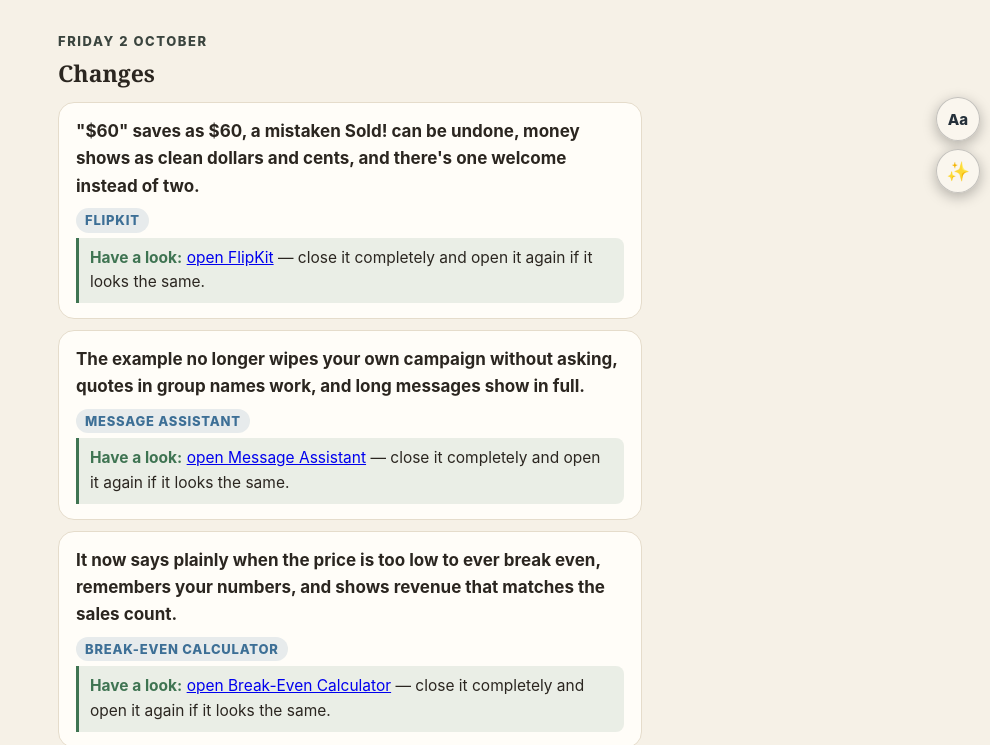
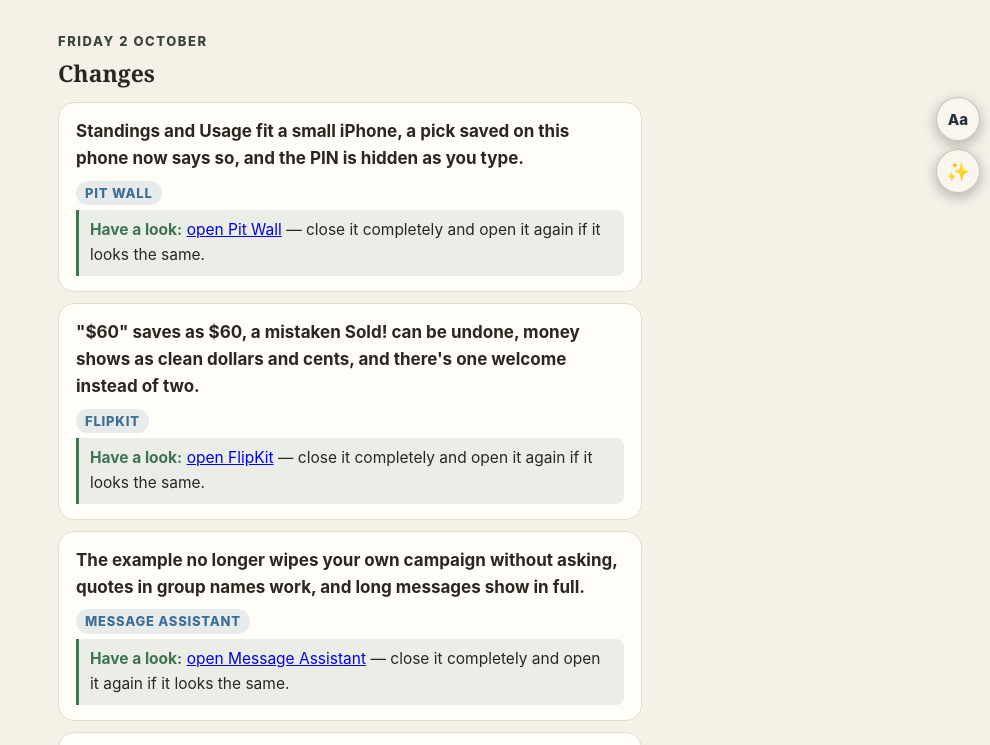
Before and after one commit to JerryWins1/daraja-apps, a plain HTML site: page whats-new/index.html in a window 1280 px wide. Shown: the part 597-1342 px from the top of the page, without its empty margins (290-1280 px from the left). Drawn offline with Linux system fonts and the light colour scheme.

Commit message:
what's new: Pit Wall

```diff
--- a/whats-new/index.html
+++ b/whats-new/index.html
@@ -1306,6 +1306,11 @@
     <time datetime="2026-10-02">Friday 2 October</time>
     <h2>Today’s changes</h2>
     <div class="entry">
+      <h3>Standings and Usage fit a small iPhone, a pick saved on this phone now says so, and the PIN is hidden as you type. <span class="app">Pit Wall</span></h3>
+      <p class="look"><b>Have a look:</b> <a href="https://jerrywins1.github.io/daraja-apps/f1/">open Pit Wall</a> — close it completely and open it again if it looks the same.</p>
+    </div>
+
+    <div class="entry">
       <h3>"$60" saves as $60, a mistaken Sold! can be undone, money shows as clean dollars and cents, and there's one welcome instead of two. <span class="app">FlipKit</span></h3>
       <p class="look"><b>Have a look:</b> <a href="https://jerrywins1.github.io/daraja-apps/flipkit/">open FlipKit</a> — close it completely and open it again if it looks the same.</p>
     </div>
@@ -1931,7 +1936,7 @@
   </div>
 
   <footer>
-    What&rsquo;s new &mdash; v1.99 &middot; 2 October 2026 &middot; Daraja Studio<br>
+    What&rsquo;s new &mdash; v1.100 &middot; 2 October 2026 &middot; Daraja Studio<br>
     A family business. Profits go to scholarships in Kenya.
   </footer>
 
```
